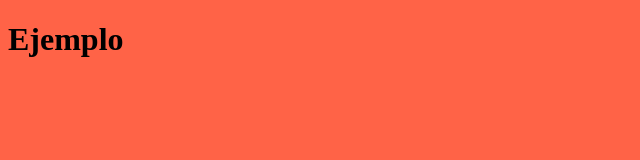
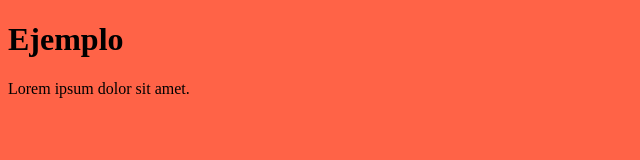
Before and after one commit to franco-moya/Ejemplo2, a plain HTML site: page index.html in a window 1280 px wide. Shown: the whole page, without its empty margins (0-640 px from the left). Drawn offline with Linux system fonts and the light colour scheme.

Commit message:
agregando un parrafo

```diff
--- a/index.html
+++ b/index.html
@@ -9,5 +9,9 @@
 </head>
 <body>
     <h1>Ejemplo</h1>
+
+    <p>
+        Lorem ipsum dolor sit amet.
+    </p>
 </body>
 </html>
```
